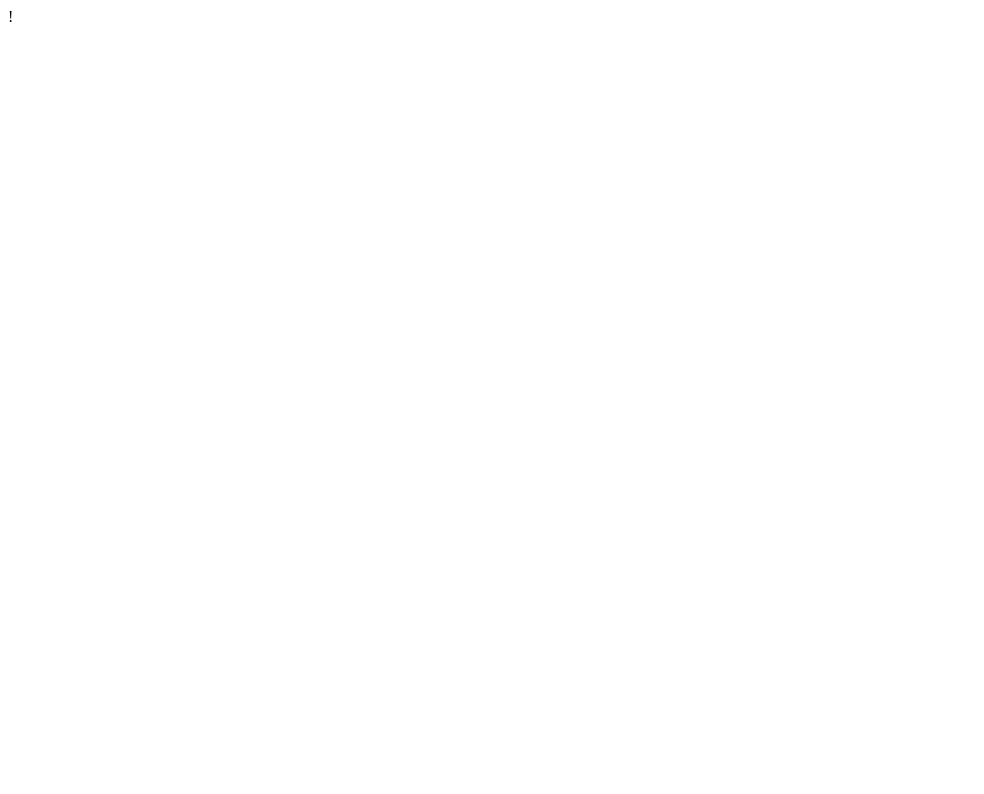
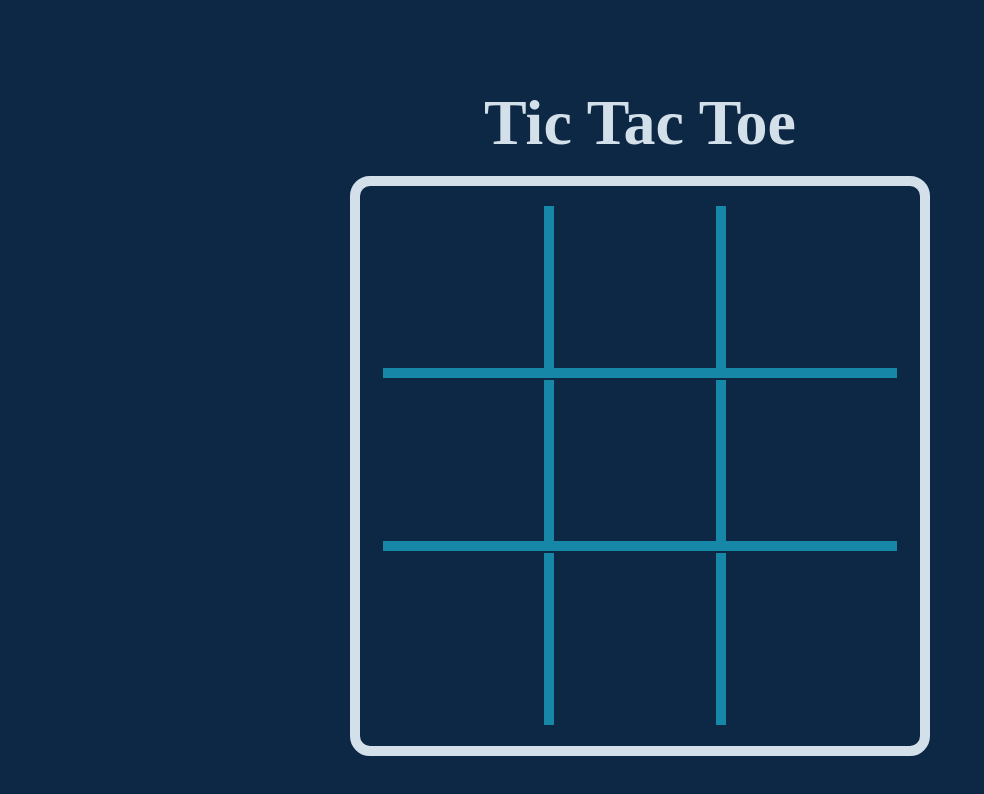
Before and after one commit to hemant-kushwaha/tic--tac--toe-game, a plain HTML site: page index.html in a window 1280 px wide. Shown: the whole page, without its empty margins (0-984 px from the left). Drawn offline with Linux system fonts and the light colour scheme.

Commit message:
UI prepared

```diff
--- a/index.html
+++ b/index.html
@@ -1,4 +1,4 @@
-! <!DOCTYPE html>
+<!DOCTYPE html>
 <html lang="en">
 <head>
     <meta charset="UTF-8">
@@ -7,6 +7,18 @@
     <link rel="stylesheet" href="style.css">
 </head>
 <body>
+    <h1 id="game-heading">Tic Tac Toe</h1>
+    <div id="outer">
+        <div class="inner" data-cell="0"></div>
+        <div class="inner" data-cell="1"></div>
+        <div class="inner" data-cell="2"></div>
+        <div class="inner" data-cell="3"></div>
+        <div class="inner" data-cell="4"></div>
+        <div class="inner" data-cell="5"></div>
+        <div class="inner" data-cell="6"></div>
+        <div class="inner" data-cell="9"></div>
+        <div class="inner" data-cell="8"></div>
+    </div>
 
 
     <script src="script.js"></script>
--- a/style.css
+++ b/style.css
@@ -0,0 +1,52 @@
+body {
+    background-color: #0d2844;
+    display: flex;
+    flex-direction: column;
+    justify-content: center;
+    align-items: center;
+    height: 100vh;
+    margin: 0;
+    padding: 0;
+}
+
+#game-heading {
+    margin-bottom: 1rem;
+    font-size: 4rem;
+    color: #D3E0EA;
+    font-weight: 600;
+}
+
+#outer {
+    height: 65vh;
+    width: 65vh;
+    display: flex;
+    flex-wrap: wrap;
+    justify-content: center;
+    border: 10px solid #D3E0EA;
+    padding: 20px;
+    border-radius: 20px;
+    gap: 0;
+}
+
+.inner {
+    height: 33%;
+    width: 33%;
+    display: flex;
+    align-items: center;
+    justify-content: center;
+    font-size: 3rem;
+    font-weight: bold;
+    cursor: pointer;
+    box-sizing: border-box; /* Prevents spacing issues */
+}
+
+/* Add vertical (|) separators except for the last column */
+.inner:nth-child(3n+1),
+.inner:nth-child(3n+2) {
+    border-right: 10px solid #1687A7;
+}
+
+/* Add horizontal (—) separators except for the last row */
+.inner:nth-child(-n+6) {
+    border-bottom: 10px solid #1687A7;
+}
```
